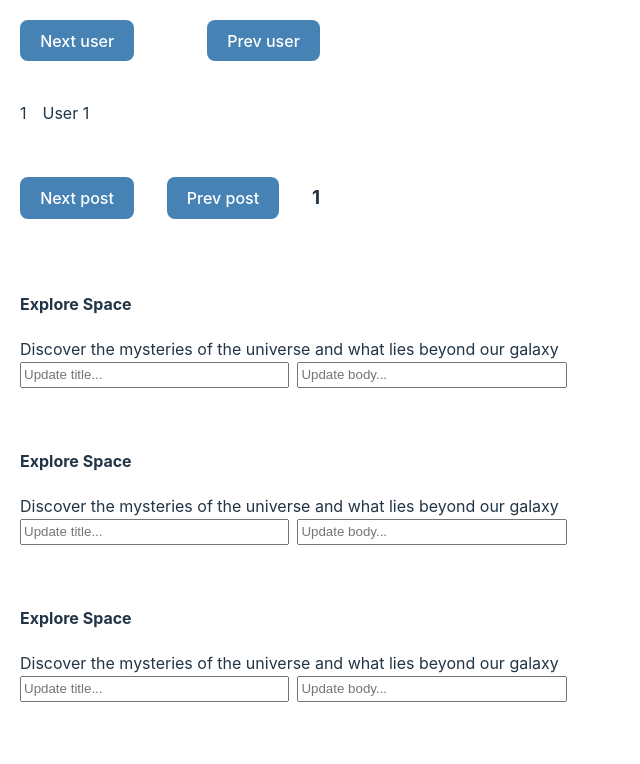
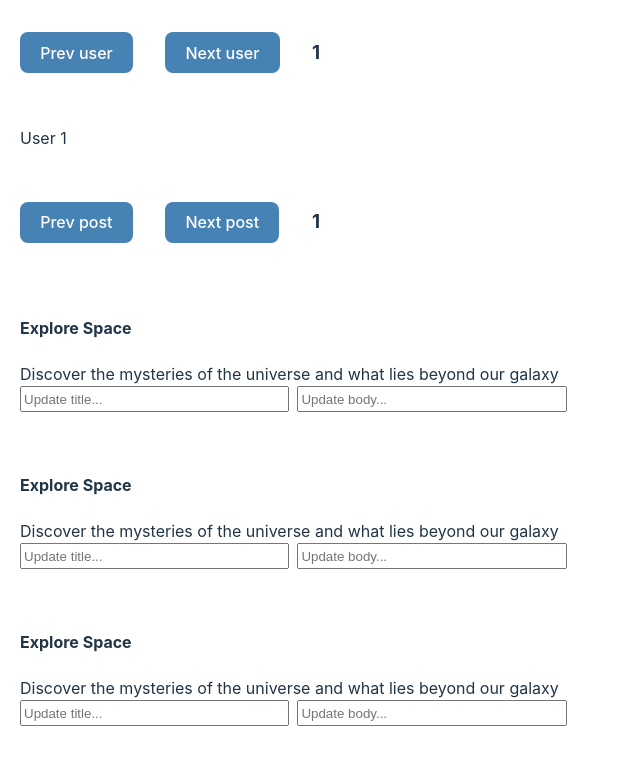
Before and after one commit to AndrewBubnov/react-mini-query, a React (Vite) app: page / in a window 1280 px wide. Shown: the top 764 px of the page, without its empty margins (0-640 px from the left). Built offline with nearby package versions, Linux system fonts and the light colour scheme; data requests are answered from the project's data file.

Commit message:
Refactor keeping previous data

```diff
--- a/src/App.tsx
+++ b/src/App.tsx
@@ -22,6 +22,15 @@ const User = () => {
 				}}
 			>
 				<button
+					onClick={() => setUserId(prevState => Math.max(prevState - 1, 1))}
+					style={{
+						background: 'steelblue',
+						color: 'white',
+					}}
+				>
+					Prev user
+				</button>
+				<button
 					onClick={() => setUserId(prevState => Math.min(prevState + 1, 3))}
 					style={{
 						background: 'steelblue',
@@ -30,21 +39,10 @@ const User = () => {
 				>
 					Next user
 				</button>
-				<button
-					onClick={() => setUserId(prevState => Math.max(prevState - 1, 1))}
-					style={{
-						background: 'steelblue',
-						color: 'white',
-					}}
-				>
-					Prev user
-				</button>
+				<h3>{userId}</h3>
 			</div>
-			<div style={{ padding: 20 }}>
-				<div key={data?.id} style={{ display: 'flex', gap: 16 }}>
-					<span>{data?.id}</span>
-					<span>{data?.name}</span>
-				</div>
+			<div style={{ padding: 20 }} key={data?.id}>
+				{data?.name}
 			</div>
 		</div>
 	);
@@ -108,6 +106,15 @@ function App() {
 				}}
 			>
 				<button
+					onClick={() => setPostId(prevState => Math.max(prevState - 1, 1))}
+					style={{
+						background: 'steelblue',
+						color: 'white',
+					}}
+				>
+					Prev post
+				</button>
+				<button
 					onClick={() => setPostId(prevState => prevState + 1)}
 					style={{
 						background: 'steelblue',
@@ -115,15 +122,6 @@ function App() {
 					}}
 				>
 					Next post
-				</button>
-				<button
-					onClick={() => setPostId(prevState => Math.max(prevState - 1, 1))}
-					style={{
-						background: 'steelblue',
-						color: 'white',
-					}}
-				>
-					Prev post
 				</button>
 				<h3>{postId}</h3>
 			</div>
--- a/src/customQuery/previousData.ts
+++ b/src/customQuery/previousData.ts
@@ -1,33 +1,22 @@
 import { QueryKey } from './types.ts';
+import { isEqual } from './utils.ts';
 
-type PreviousData = {
-	keepPreviousData?: boolean;
-	queryKey: QueryKey;
-};
-
-class PreviousDataStore<T> {
-	previousData: Map<string, T>;
+class PreviousDataStore {
+	previousQueryKeysSet: QueryKey[];
 
 	constructor() {
-		this.previousData = new Map<string, T>();
+		this.previousQueryKeysSet = [];
 	}
 
-	getQueryKeyHash = ({ keepPreviousData, queryKey }: PreviousData) =>
-		keepPreviousData ? JSON.stringify(queryKey.slice(0, queryKey.length - 1)) : undefined;
-
-	getPreviousData = ({ keepPreviousData, queryKey }: PreviousData) => {
-		const previousDataQueryKeyHash = this.getQueryKeyHash({ keepPreviousData, queryKey });
-		return keepPreviousData ? this.previousData.get(previousDataQueryKeyHash!) : undefined;
-	};
-
-	savePreviousData = ({ keepPreviousData, queryKey }: PreviousData) => {
-		const previousDataQueryKeyHash = this.getQueryKeyHash({ keepPreviousData, queryKey });
-		return keepPreviousData
-			? (previousData: T) => {
-					this.previousData.set(previousDataQueryKeyHash!, previousData);
-				}
-			: undefined;
+	getPreviousQueryKeyHash = (queryKey: QueryKey) => {
+		const previousQueryKey = this.previousQueryKeysSet
+			.reverse()
+			.find(el => isEqual(el.slice(0, el.length - 1), queryKey.slice(0, queryKey.length - 1)));
+		if (!this.previousQueryKeysSet.find(el => isEqual(el, queryKey))) {
+			this.previousQueryKeysSet.push(queryKey);
+		}
+		return JSON.stringify(previousQueryKey);
 	};
 }
 
-export const { getPreviousData, savePreviousData } = new PreviousDataStore();
+export const { getPreviousQueryKeyHash } = new PreviousDataStore();
--- a/src/customQuery/queryClient.ts
+++ b/src/customQuery/queryClient.ts
@@ -1,12 +1,8 @@
 import { Query, QueryState, QueryStatus, QueryKey, GetQuery, CreateQuery } from './types.ts';
-import { getPreviousData, savePreviousData } from './previousData.ts';
+import { isEqual } from './utils.ts';
+import { getPreviousQueryKeyHash } from './previousData.ts';
 
-const isEqual = (arrayA: QueryKey, arrayB: QueryKey) => {
-	if (arrayA.length !== arrayB.length) return false;
-	return arrayA.every((element, index) => String(element) === String(arrayB[index]));
-};
-
-const createQuery = <T>({ queryKey, queryFn, previousData, savePreviousData }: CreateQuery<T>): Query<T> => {
+const createQuery = <T>({ queryKey, queryFn, previousData }: CreateQuery<T>): Query<T> => {
 	const query: Query<T> = {
 		queryKey,
 		tempFetch: null,
@@ -48,7 +44,6 @@ const createQuery = <T>({ queryKey, queryFn, previousData, savePreviousData }: C
 						data,
 						lastUpdated: Date.now(),
 					}));
-					if (savePreviousData) savePreviousData(data);
 				} catch (error) {
 					query.setState(state => ({
 						...state,
@@ -86,8 +81,9 @@ export class QueryClient<T> {
 			const newQuery = createQuery<T>({
 				queryKey,
 				queryFn,
-				previousData: getPreviousData({ queryKey, keepPreviousData }) as T,
-				savePreviousData: savePreviousData({ queryKey, keepPreviousData }),
+				previousData: keepPreviousData
+					? this.queries.get(getPreviousQueryKeyHash(queryKey))?.state.data
+					: undefined,
 			});
 			this.queries.set(queryHash, newQuery);
 		}
--- a/src/customQuery/types.ts
+++ b/src/customQuery/types.ts
@@ -43,7 +43,7 @@ export type UseQuery = QueryParams & { enabled?: boolean; keepPreviousData?: boo
 
 export type GetQuery = QueryParams & { keepPreviousData?: boolean };
 
-export type CreateQuery<T> = QueryParams & { previousData?: T; savePreviousData?(arg: T): void };
+export type CreateQuery<T> = QueryParams & { previousData?: T };
 
 export type Options<TData, TVariables> = Partial<{
 	onSuccess: (data: TData, variables: TVariables) => Promise<unknown> | void;
--- /dev/null
+++ b/src/customQuery/utils.ts
@@ -0,0 +1,6 @@
+import { QueryKey } from './types.ts';
+
+export const isEqual = (arrayA: QueryKey, arrayB: QueryKey) => {
+	if (arrayA.length !== arrayB.length) return false;
+	return arrayA.every((element, index) => String(element) === String(arrayB[index]));
+};
```
